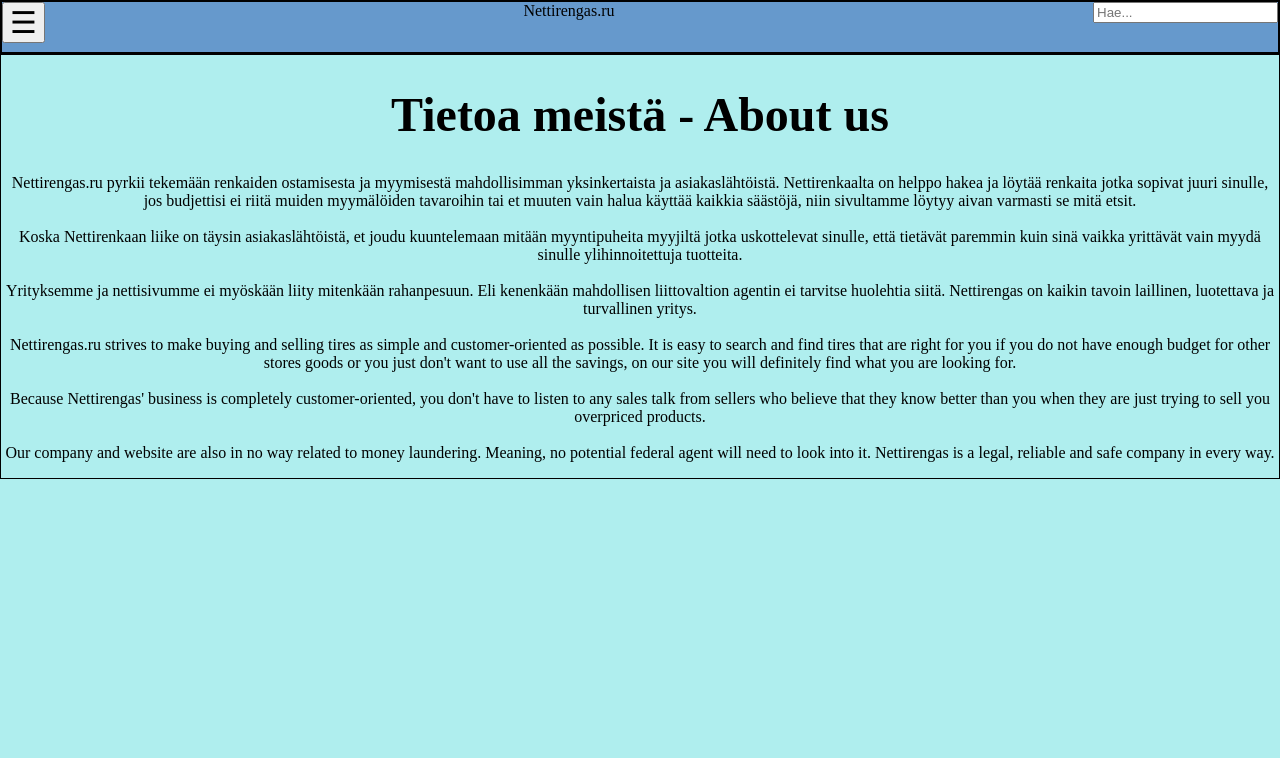
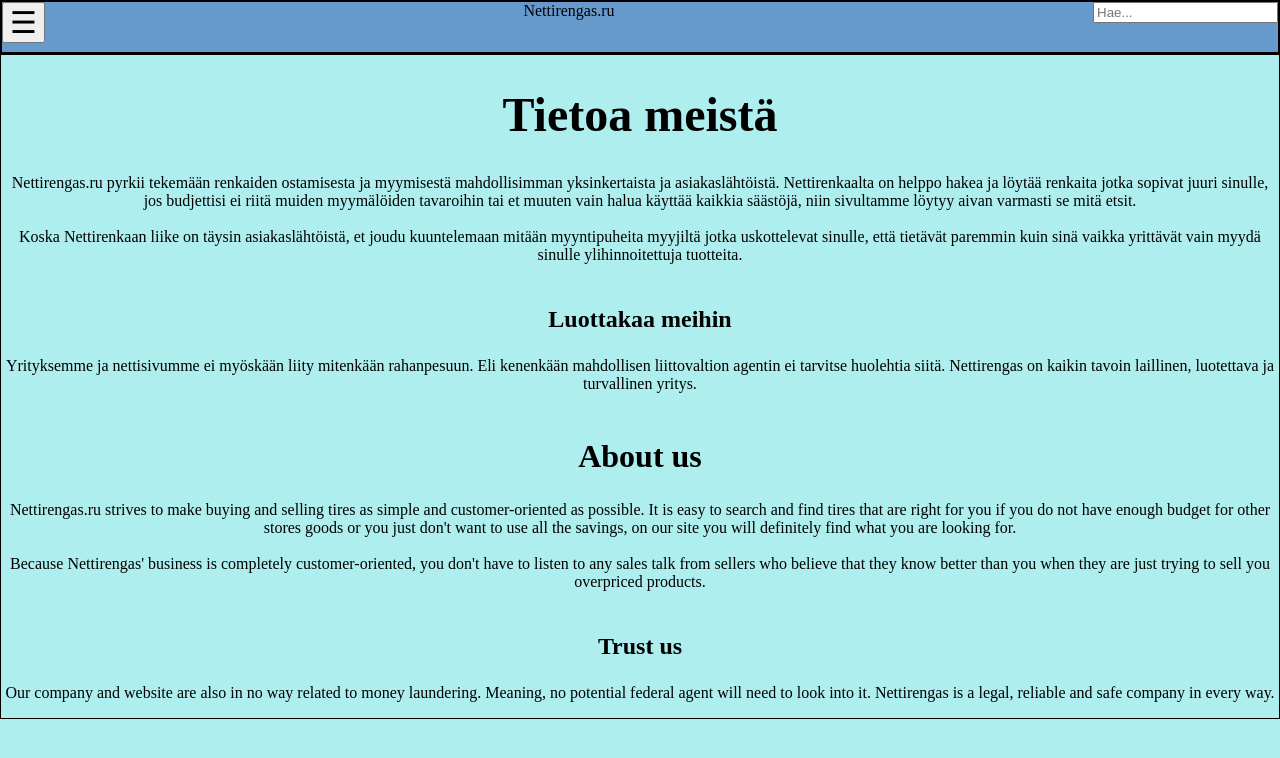
Before and after one commit to Tofumuikku/Projektiryhma_5, a plain HTML site: page nettirengas/tietoameista.html in a window 1280 px wide. Drawn offline with Linux system fonts and the light colour scheme.

Commit message:
Lisätty otsikkoelementtejä

```diff
--- a/nettirengas/tietoameista.html
+++ b/nettirengas/tietoameista.html
@@ -26,7 +26,7 @@
     </div>
     <div class="container">
         <div class="sisalto">
-            <h1 style="font-size: 300%">Tietoa meistä - About us</h1>
+            <h1 style="font-size: 300%">Tietoa meistä</h1>
             <p></p>
             <p>Nettirengas.ru pyrkii tekemään renkaiden ostamisesta ja myymisestä mahdollisimman yksinkertaista ja asiakaslähtöistä.
                  Nettirenkaalta on helppo hakea ja löytää renkaita jotka sopivat juuri sinulle, jos budjettisi ei riitä muiden myymälöiden
@@ -34,16 +34,24 @@
                  Koska Nettirenkaan liike on täysin asiakaslähtöistä, et joudu kuuntelemaan mitään myyntipuheita myyjiltä jotka uskottelevat
                  sinulle, että tietävät paremmin kuin sinä vaikka yrittävät vain myydä sinulle ylihinnoitettuja tuotteita.<br><br>
 
+                 <h3 style="font-size: 150%;">Luottakaa meihin</h3>
                 Yrityksemme ja nettisivumme ei myöskään liity mitenkään rahanpesuun. Eli kenenkään mahdollisen liittovaltion agentin ei
                 tarvitse huolehtia siitä. Nettirengas on kaikin tavoin laillinen, luotettava ja turvallinen yritys. <br><br>
+
+
+
+                <h2 style="font-size: 200%">About us</h2>
 
                 Nettirengas.ru strives to make buying and selling tires as simple and customer-oriented as possible.
                  It is easy to search and find tires that are right for you if you do not have enough budget for other stores goods or you just don't want to use all the savings, on our site you will definitely find what you are looking for. <br> <br>
                  Because Nettirengas' business is completely customer-oriented, you don't have to listen to any sales talk from sellers who believe
                   that they know better than you when they are just trying to sell you overpriced products. <br> <br>
 
-                Our company and website are also in no way related to money laundering. Meaning, no potential federal agent will
-                need to look into it. Nettirengas is a legal, reliable and safe company in every way.
+                  <h3 style="font-size: 150%;">Trust us</h3>
+                  Our company and website are also in no way related to money laundering. Meaning, no potential federal agent will
+                  need to look into it. Nettirengas is a legal, reliable and safe company in every way.
+
+
 
                 </p>
         </div>
```
